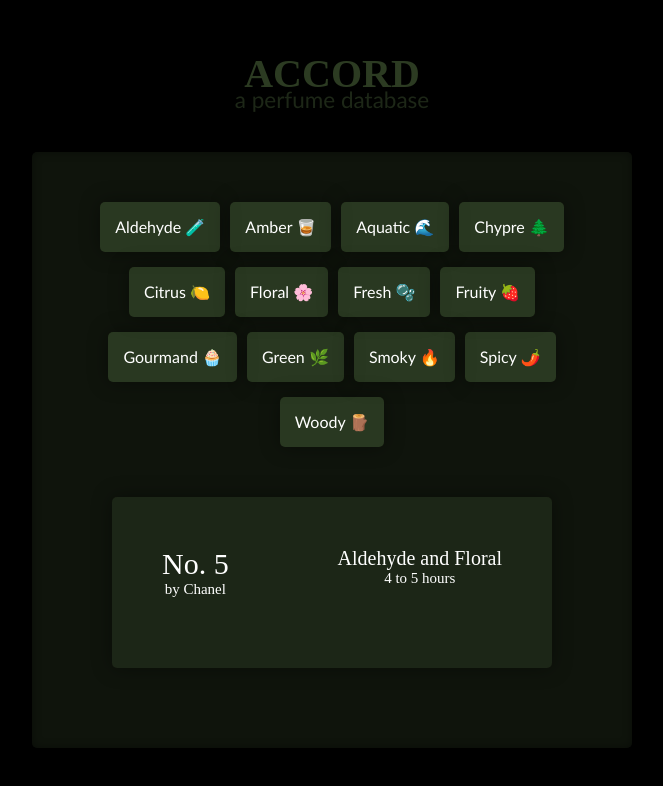
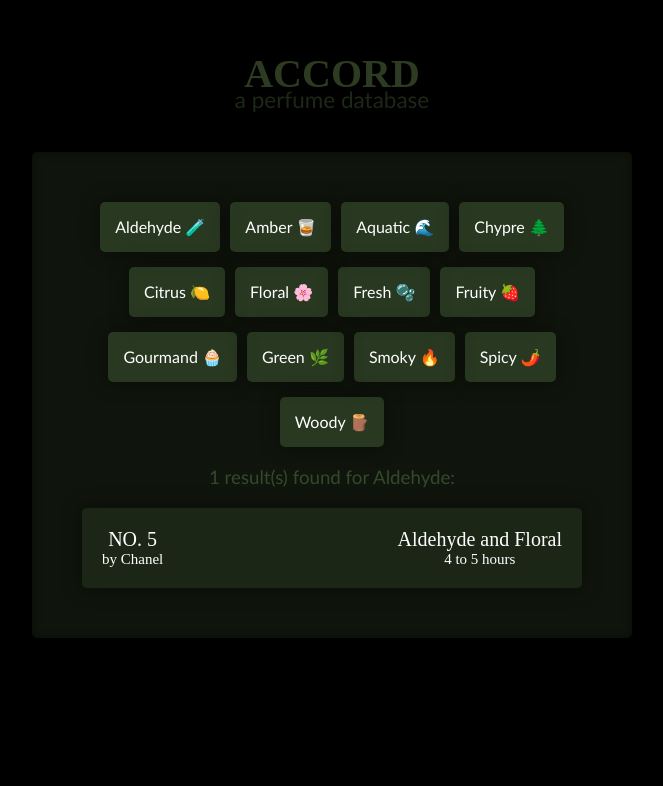
Before and after one commit to DaniSurname/accord, a plain HTML site: page scent.html in a window 1280 px wide. Both pictures are taken after a click on the button "Aldehyde 🧪". Shown: the whole page, without its empty margins (308-971 px from the left). Drawn offline with Linux system fonts and the light colour scheme.

Commit message:
Improved Scent styling and added link to homepage

```diff
--- a/scent.html
+++ b/scent.html
@@ -28,9 +28,9 @@
           <button onclick="getScent()" id="Spicy">Spicy 🌶️</button>
           <button onclick="getScent()" id="Woody">Woody 🪵</button>
         </div>
-        <div class="result-container">
-          <div id="results"></div>
-        </div>
+        <h3 id="counter">Select a scent profile to filter by.</h3>
+
+        <div id="results"></div>
       </div>
     </div>
     <script src="src/data.js"></script>
--- a/src/scent-script.js
+++ b/src/scent-script.js
@@ -1,27 +1,32 @@
 function displayScentResults(list, query) {
-  //   console.log(`${list.length} results found for the ${query} scent profile.`);
   let resultHtml = "";
 
   list.forEach(function (item) {
-    // console.log(item.name);
-    console.log(resultHtml);
+    let name = item.name.toUpperCase();
+    let brand = item.brand;
+    let scent = item.scent;
+    let longevity = item.longevity;
 
     resultHtml =
       resultHtml +
-      `<div class="result">
-        <div>
-            <p class="title-text">${item.name}</p>
-            <p class="caption-text">by ${item.brand}</p>
+      `<div class="list-result-container">
+        <div class="result">
+        <div class="result-item">
+            <p class="mid-text">${name}</p>
+            <p class="caption-text">by ${brand}</p>
         </div>
         <div>
-            <p class="mid-text">${item.scent}</p>
-            <p class="caption-text">${item.longevity}</p>
+            <p class="mid-text">${scent}</p>
+            <p class="caption-text">${longevity}</p>
+        </div>
         </div>
     </div>`;
   });
 
   let resultElement = document.querySelector("#results");
   resultElement.innerHTML = resultHtml;
+  let counterElement = document.querySelector("#counter");
+  counterElement.innerHTML = `${list.length} result(s) found for ${query}:`;
 }
 
 function filterPerfumes(perfumes, query) {
--- a/src/style.css
+++ b/src/style.css
@@ -20,6 +20,13 @@ h2 {
   text-align: center;
   margin: 0 0 50px 0;
   line-height: 5px;
+}
+
+h3 {
+  font-family: "Gill Sans", "Gill Sans MT", Calibri, "Trebuchet MS", sans-serif;
+  color: rgba(147, 197, 114, 0.3);
+  font-weight: 400;
+  text-align: center;
 }
 
 p {
@@ -52,6 +59,15 @@ a.home-button {
 .result-container {
   margin: 50px;
   padding: 50px;
+  border-radius: 5px;
+  background: rgba(147, 197, 114, 0.1);
+  text-align: center;
+  box-shadow: 0 0 20px rgba(0, 0, 0, 0.4);
+}
+
+.list-result-container {
+  margin: 20px;
+  padding: 20px;
   border-radius: 5px;
   background: rgba(147, 197, 114, 0.1);
   text-align: center;
@@ -143,5 +159,9 @@ button {
 .result {
   display: flex;
   justify-content: space-between;
-  margin-bottom: 20px;
+  align-items: center;
 }
+
+.result-item {
+  max-width: 60%;
+}
```
Also changed, not shown: index.html (+1 -1 lines).
